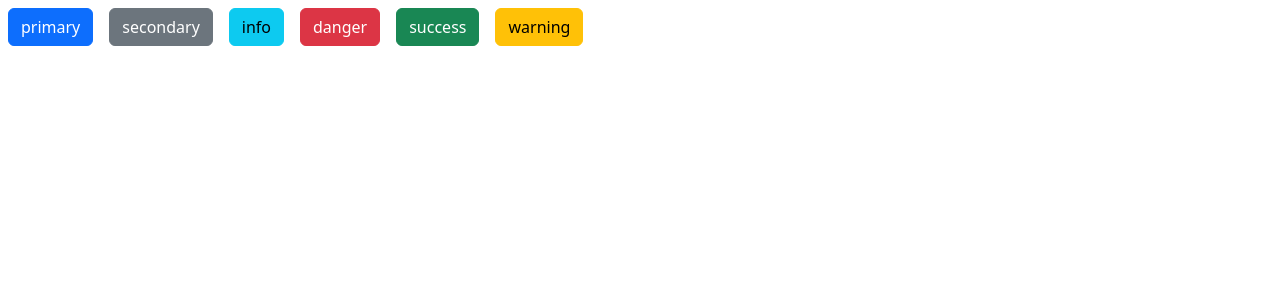
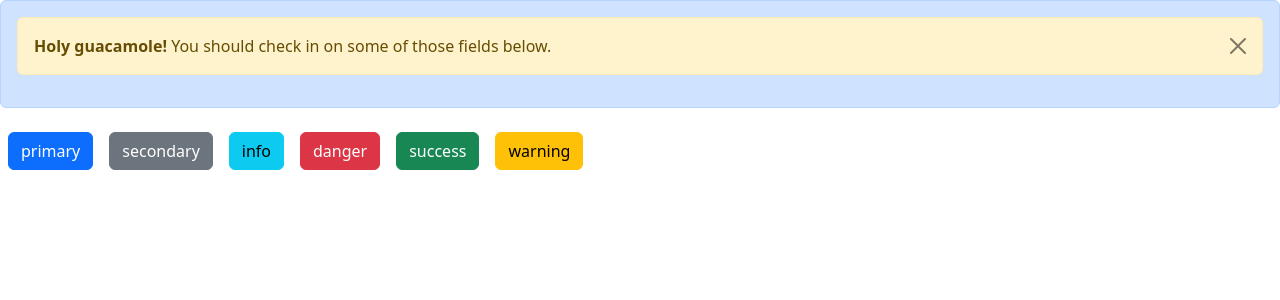
Before and after one commit to shivrajpro/react-app, a React (Vite) app: page / in a window 1280 px wide. Both pictures are taken after a click on the button "primary". Shown: the top 300 px of the page. Built offline with nearby package versions, Linux system fonts and the light colour scheme.

Commit message:
complete mosh hamedani crash course

```diff
--- a/src/App.tsx
+++ b/src/App.tsx
@@ -1,6 +1,6 @@
+import { useState } from "react";
 import Alert from "./components/Alert";
 import Button from "./components/Button";
-import ListGroup from "./components/ListGroup";
 
 function App() {
   const items: any[] = [
@@ -15,18 +15,36 @@ function App() {
     console.log(item);
   };
 
-  const onBtnClick = (evt:MouseEvent)=>{
-    console.log('evt',evt);
-  }
+  const onBtnClick = (evt: MouseEvent) => {
+    console.log("evt", evt);
+  };
 
+  const [alertVisible, setAlertVisibility] = useState(false);
+
+  const toggleAlert = () => {
+    setAlertVisibility((status) => !status);
+  };
   return (
     <div>
-      <Button color="primary" onClick={onBtnClick} >primary</Button>
-      <Button color="secondary" onClick={onBtnClick} >secondary</Button>
-      <Button color="info" onClick={onBtnClick} >info</Button>
-      <Button color="danger" onClick={onBtnClick} >danger</Button>
-      <Button color="success" onClick={onBtnClick} >success</Button>
-      <Button color="warning" onClick={onBtnClick} >warning</Button>
+      {alertVisible && <Alert children={"new alert"} closeClicked={toggleAlert}  ></Alert>}
+      <Button color="primary" onClick={toggleAlert}>
+        primary
+      </Button>
+      <Button color="secondary" onClick={toggleAlert}>
+        secondary
+      </Button>
+      <Button color="info" onClick={toggleAlert}>
+        info
+      </Button>
+      <Button color="danger" onClick={toggleAlert}>
+        danger
+      </Button>
+      <Button color="success" onClick={toggleAlert}>
+        success
+      </Button>
+      <Button color="warning" onClick={toggleAlert}>
+        warning
+      </Button>
       {/* <Alert>
         Hello <span>World</span>
       </Alert> */}
--- a/src/components/Alert.tsx
+++ b/src/components/Alert.tsx
@@ -2,13 +2,30 @@ import { ReactNode } from "react";
 
 interface Props {
   children: ReactNode;
+  closeClicked: any;
 }
 
-const Alert = ({ children }: Props) => {
+const Alert = ({ children, closeClicked }: Props) => {
   return (
-    <div className="alert alert-primary" role="alert">
-      {children}
-    </div>
+    <>
+      {/* {children} */}
+      <div className="alert alert-primary" role="alert">
+        <div
+          className="alert alert-warning alert-dismissible fade show"
+          role="alert"
+        >
+          <strong>Holy guacamole!</strong> You should check in on some of those
+          fields below.
+          <button
+            type="button"
+            className="btn-close"
+            data-bs-dismiss="alert"
+            aria-label="Close"
+            onClick={closeClicked}
+          ></button>
+        </div>
+      </div>
+    </>
   );
 };
 
```
